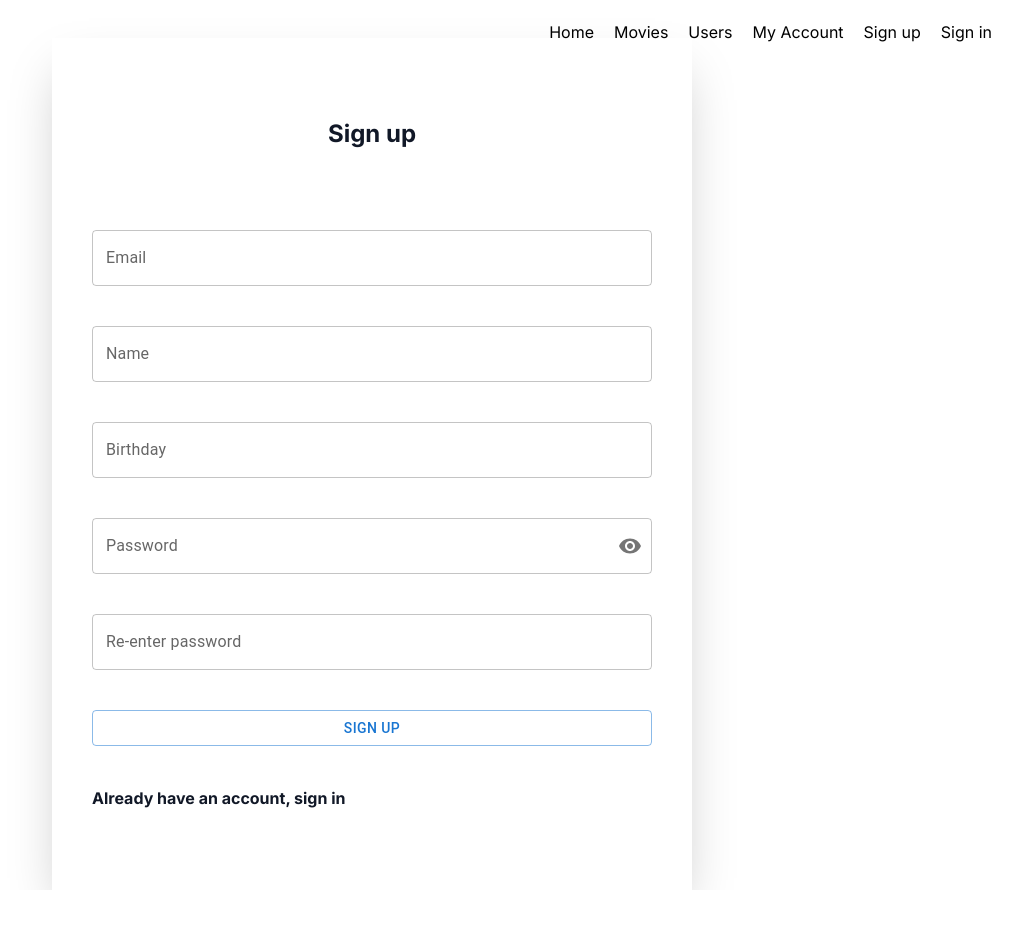
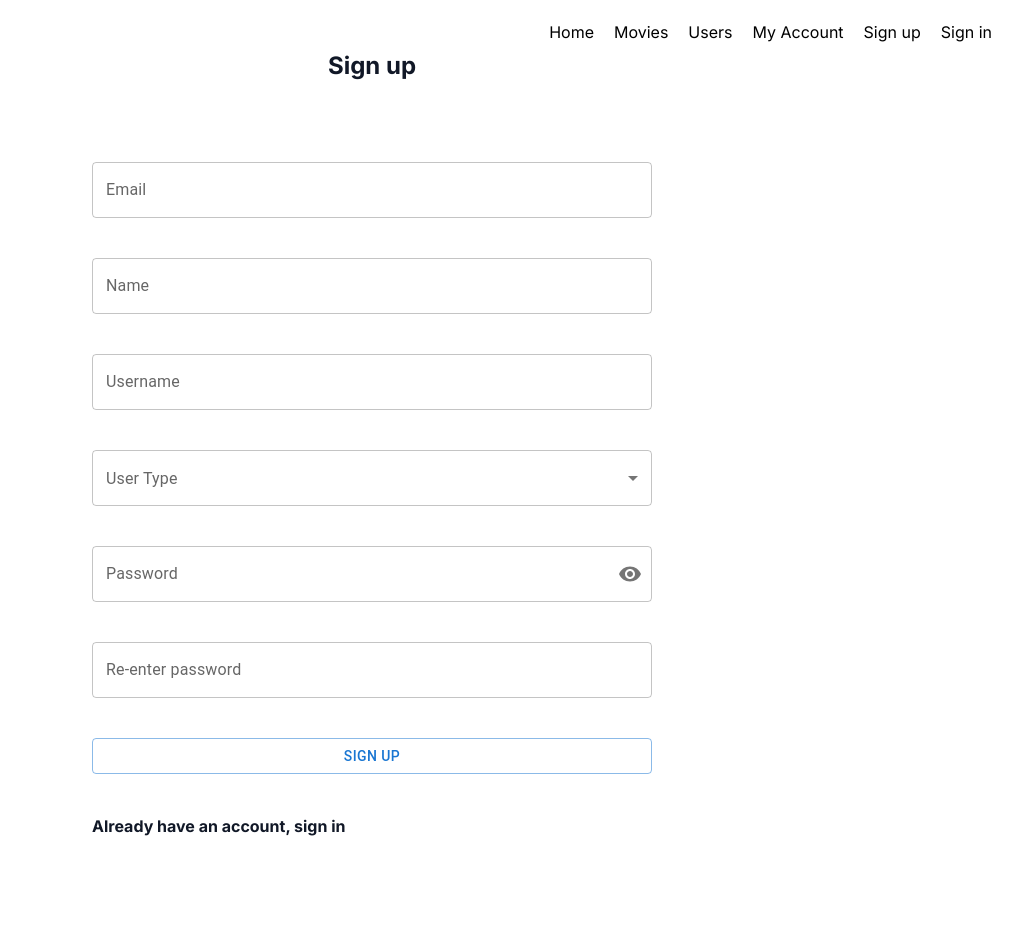
Before and after one commit to phihungha/movie-review-website, a Next.js app: page /signup in a window 1280 px wide. Shown: the top 928 px of the page, without its empty margins (268-1280 px from the left). Before the commit the page ends 890 px from the top, so only its background shows below. Built offline with nearby package versions, Linux system fonts and the light colour scheme.

Commit message:
add text field username, usertype in signup

```diff
--- a/app/signup/page.tsx
+++ b/app/signup/page.tsx
@@ -9,6 +9,9 @@ import OutlinedInput from "@mui/material/OutlinedInput";
 import InputLabel from "@mui/material/InputLabel";
 import FormControl from "@mui/material/FormControl";
 import Button from "@mui/material/Button";
+import { Select } from "@mui/material";
+import MenuItem from "@mui/material/MenuItem";
+import { SelectChangeEvent } from "@mui/material";
 import Link from "next/link";
 
 //export const metadata = {
@@ -23,7 +26,11 @@ function HandleSignUp() {
 export default function SignUp() {
   const [showPassword, setShowPassword] = React.useState(false);
   const handleClickShowPassword = () => setShowPassword((show) => !show);
+  const [userType, setUserType] = React.useState("");
 
+  const handleChange = (event: SelectChangeEvent) => {
+    setUserType(event.target.value);
+  };
   const handleMouseDownPassword = (
     event: React.MouseEvent<HTMLButtonElement>
   ) => {
@@ -31,7 +38,7 @@ export default function SignUp() {
   };
   return (
     <div className="h-screen flex items-center justify-center ">
-      <div className="shadow-2xl w-2/4 h-100 justify-center items-center gap-10">
+      <div className="w-2/4 h-100 justify-center items-center gap-10">
         <h2 className="text-2xl p-20 text-center not-italic font-bold text-gray-900">
           Sign up
         </h2>
@@ -52,11 +59,33 @@ export default function SignUp() {
         <div className="px-10">
           <TextField
             className="w-full p-0 not-italic font-bold text-base leading-6 text-gray-100"
-            label="Birthday"
+            label="Username"
           />
         </div>
 
-        <div className="p-10">
+        <div className="p-10 w-full">
+          <FormControl className="w-full" sx={{ minWidth: 120 }} size="small">
+            <InputLabel sx={{ my: 1 }} id="demo-select-small-label">
+              User Type
+            </InputLabel>
+            <Select
+              className="h-14"
+              labelId="demo-select-small-label"
+              id="demo-select-small"
+              value={userType}
+              label="User Type"
+              onChange={handleChange}
+            >
+              <MenuItem value="">
+                <em>None</em>
+              </MenuItem>
+              <MenuItem value={2}>Critic</MenuItem>
+              <MenuItem value={3}>Regular</MenuItem>
+            </Select>
+          </FormControl>
+        </div>
+
+        <div className="px-10">
           <FormControl className="w-full" variant="outlined">
             <InputLabel htmlFor="outlined-adornment-password">
               Password
@@ -81,7 +110,7 @@ export default function SignUp() {
           </FormControl>
         </div>
 
-        <div className="px-10">
+        <div className="p-10">
           <FormControl className="w-full" variant="outlined">
             <InputLabel htmlFor="outlined-adornment-password">
               Re-enter password
@@ -94,7 +123,7 @@ export default function SignUp() {
           </FormControl>
         </div>
 
-        <div className="self-center p-10 w-full">
+        <div className="self-center px-10 w-full">
           <Button
             className="px-20 w-full"
             variant="outlined"
@@ -103,7 +132,7 @@ export default function SignUp() {
             Sign up
           </Button>
         </div>
-        <div className="flex flex-row text-start px-10 w-full">
+        <div className="flex flex-row text-start p-10 w-full">
           <h2 className="text-base  pt-0 pb-20 text-center not-italic font-bold text-gray-900">
             Already have an account
           </h2>
```
